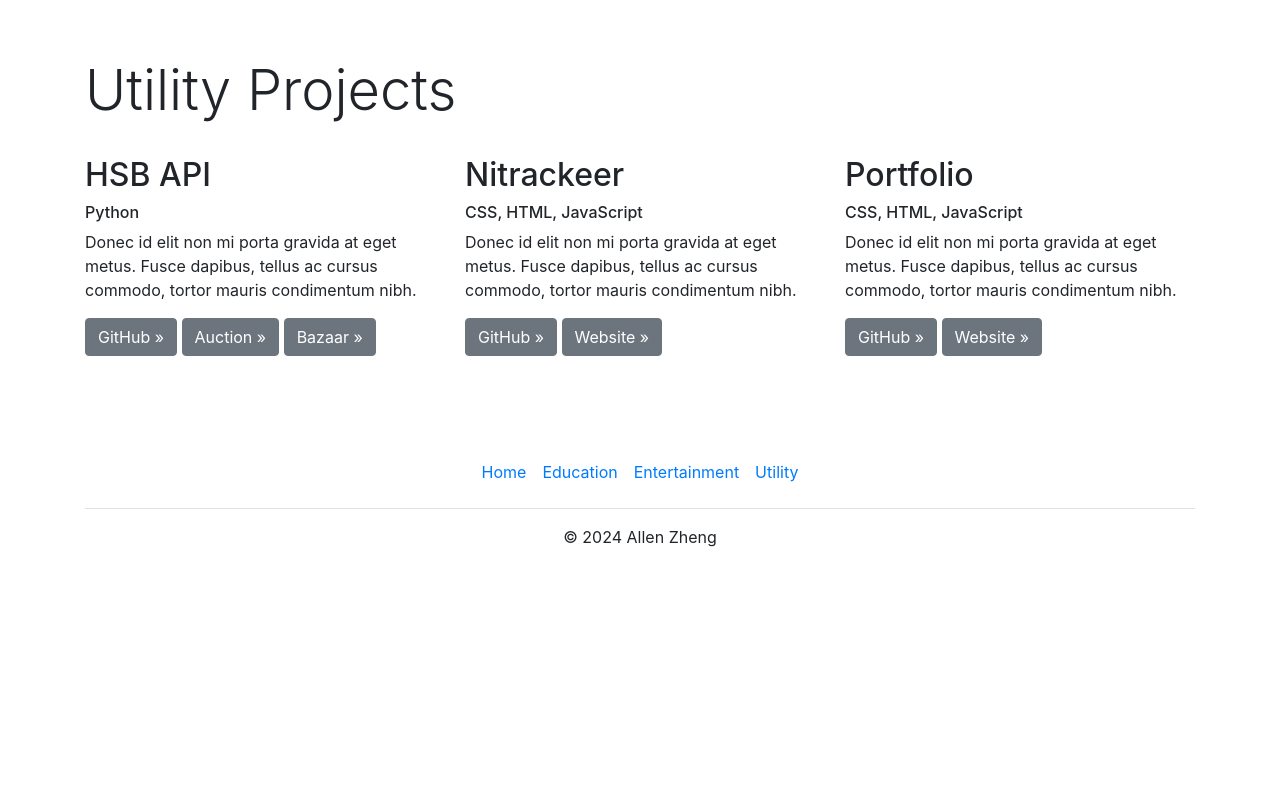
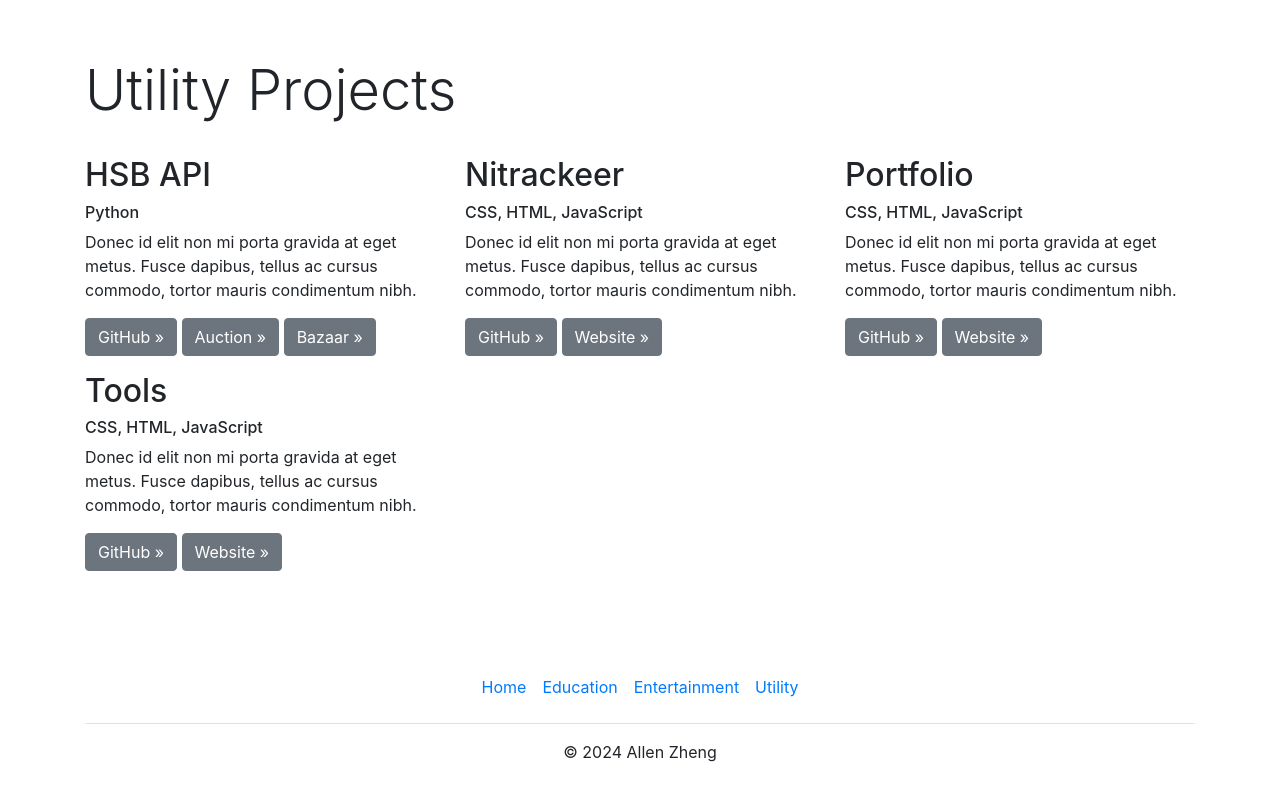
Before and after one commit to zhenga8533/projects, a plain HTML site: page index.html in a window 1280 px wide. Shown: the part 1642-2442 px from the top of the page. Before the commit the page ends 2247 px from the top, so only its background shows below. Drawn offline with nearby package versions, Linux system fonts and the light colour scheme.

Commit message:
Added tools project card

```diff
--- a/index.html
+++ b/index.html
@@ -179,6 +179,15 @@
                         <a class="btn btn-secondary" href="https://zhenga8533.github.io/portfolio/" target="_blank" role="button">Website »</a>
                     </p>
                 </div>
+                <div class="col-md-4">
+                    <h2>Tools</h2>
+                    <h6>CSS, HTML, JavaScript</h6>
+                    <p>Donec id elit non mi porta gravida at eget metus. Fusce dapibus, tellus ac cursus commodo, tortor mauris condimentum nibh.</p>
+                    <p>
+                        <a class="btn btn-secondary" href="https://github.com/zhenga8533/tools" target="_blank" role="button">GitHub »</a>
+                        <a class="btn btn-secondary" href="https://zhenga8533.github.io/tools/" target="_blank" role="button">Website »</a>
+                    </p>
+                </div>
             </div>
         </div>
     </main>
```
